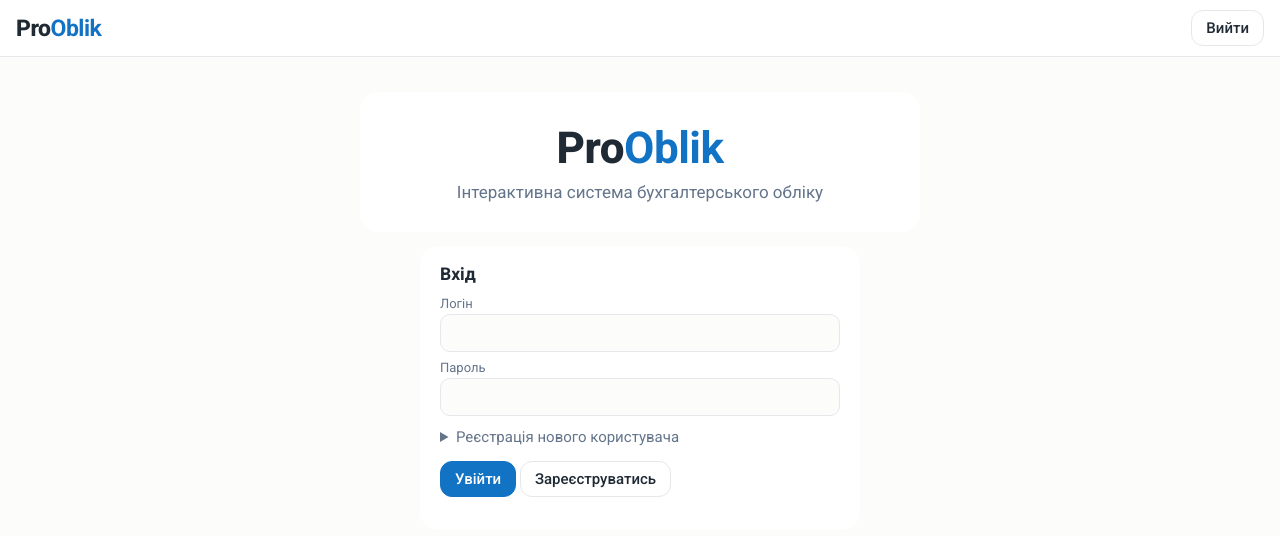
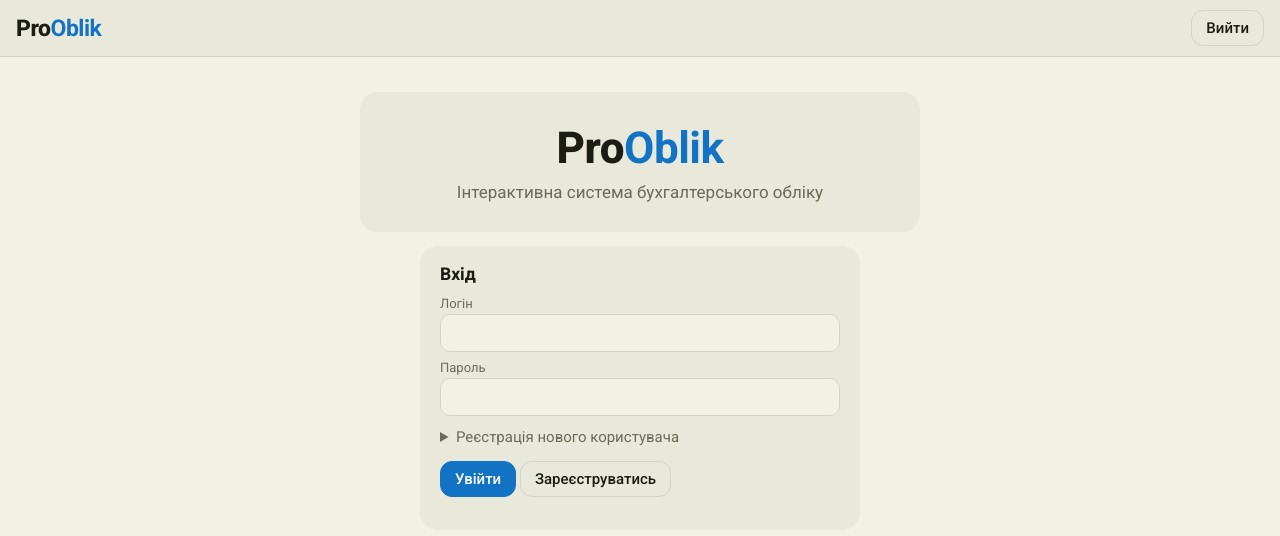
Before and after one commit to SVAccounting/SVA, a website: page public/index.html in a window 1280 px wide. Drawn offline with Linux system fonts and the light colour scheme.

Commit message:
update theme.css

```diff
--- a/public/theme.css
+++ b/public/theme.css
@@ -1,9 +1,5 @@
-:root{--bg:#fcfcfa;--card:#ffffff;--tx:#202a35;--mut:#64748b;--ac:#1272c4;--bd:#e5e7eb;--r:18px}
-header{background:#ffffff}
-aside{background:#fafbfc}
-.nh{background:#edf3f8!important;color:#1272c4}
-tbody tr:nth-child(even){background:#f8fafc}
-tbody tr:hover{background:#eef5fc}
+:root{--bg:#f2f2e4;--card:#e9e9db;--tx:#1b1c12;--mut:#6a6b58;--ac:#1272c4;--bd:#d3d4c1;--r:18px}
+@media(prefers-color-scheme:dark){:root{--bg:#14160e;--card:#1f2217;--tx:#ecefe0;--mut:#9aa088;--ac:#5aa7f0;--bd:#33382a}}
 body{font-family:Roboto,Inter,system-ui,sans-serif;font-size:15px}
 header{position:sticky;top:0;z-index:30;border:0;box-shadow:0 1px 0 var(--bd);padding:10px 16px;gap:10px}
 .logo{font-size:23px;font-weight:800;letter-spacing:-.5px;color:var(--tx)}.logo b{color:var(--ac);font-size:inherit}.logo.xl{font-size:44px}
```
